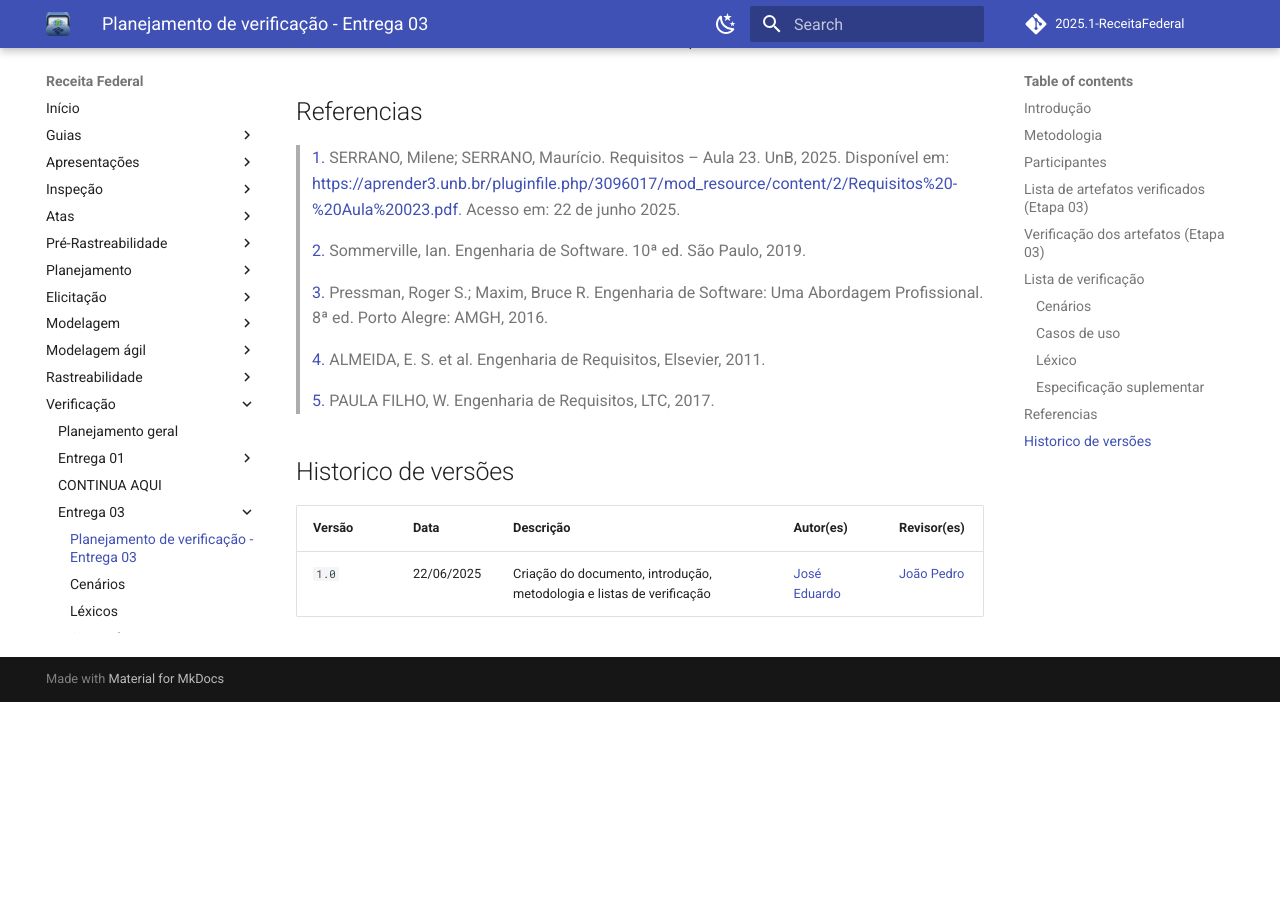
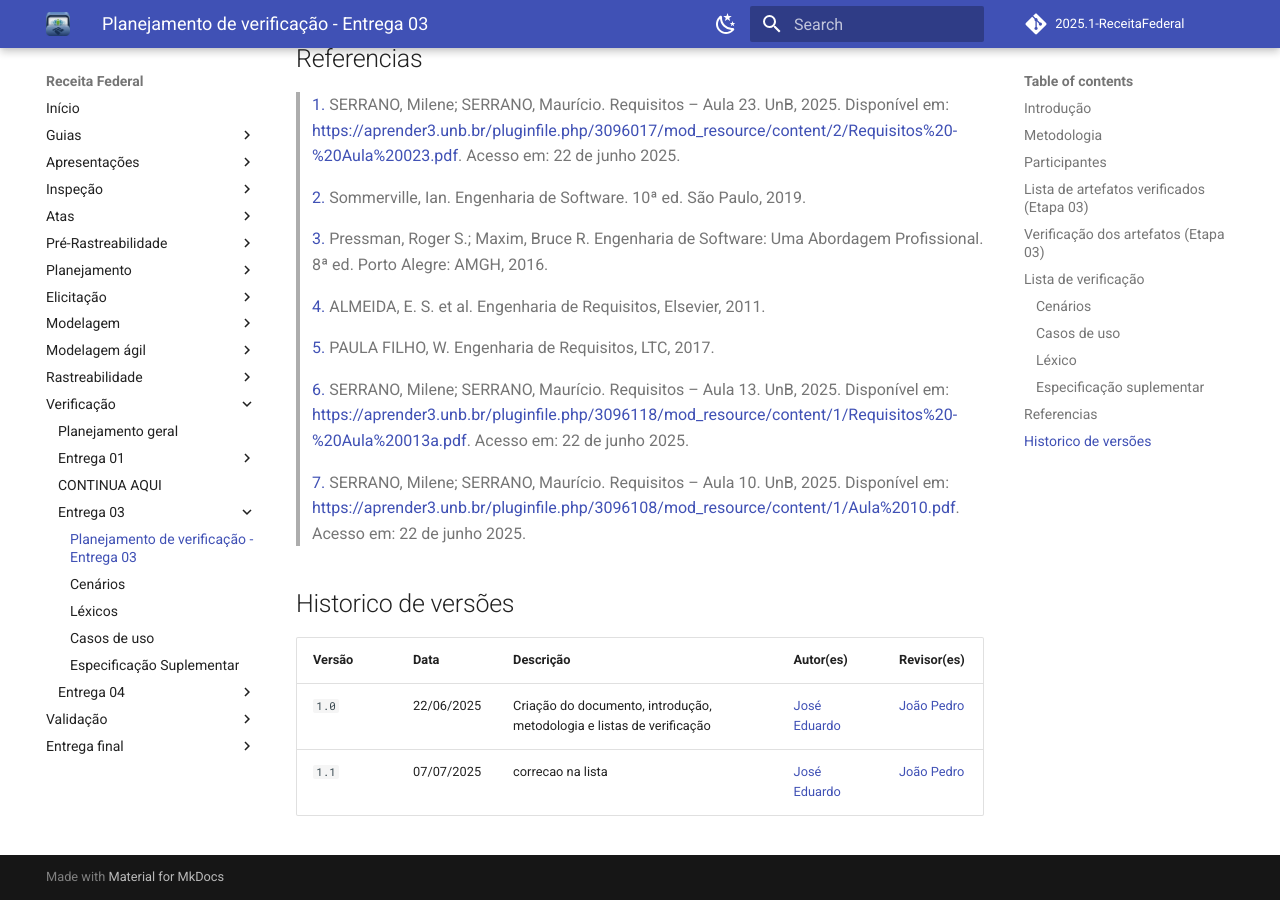
Before and after one commit to Requisitos-de-Software/2025.1-Meu-INSS, an MkDocs documentation site: the page built from docs/verificacao/entrega3/planejamento3.md, in a window 1280 px wide and 900 px high, scrolled down 5011 px. Built offline with MkDocs 1.6.1 and Material for MkDocs 9.7.7, drawn with Linux system fonts in a browser that asks for light colours; comment, search, counter and statistics services are not loaded; before the commit the page ends 5713 px from its top, so only the background shows below that; some of the changed lines change nothing that is shown; some of the changed text lies outside the part shown.

Commit message:
add correcoes casos de uso

```diff
--- a/docs/verificacao/entrega3/planejamento3.md
+++ b/docs/verificacao/entrega3/planejamento3.md
@@ -73,9 +73,9 @@
 | 02 | O ator principal está do lado esquerdo do sistema no diagrama de caso de uso?             | [José Eduardo](https://github.com/jevprado) | [Lista de verificao - Professor André Barros]()                                |                       |
 | 03 | Os atores estão fora da caixa de limite do sistema no diagrama de caso de uso?                 |[José Eduardo](https://github.com/jevprado) | [Lista de verificao - Professor André Barros]()                     |                       |
 | 04 | A especificação do diagrama de caso de uso (com Nome, Descrição, Atores, PréCondição,Pós-Condição,  Fluxo Principal, Fluxo Alternativo e Fluxo de Exceção etc.)?          | [José Eduardo](https://github.com/jevprado) | [Lista de verificao - Professor André Barros]()                  |                       |
-| 5 | As exceções e fluxos alternativos estão devidamente identificados e descritos.                     | [José Eduardo](https://github.com/jevprado) | Sommerville, Ian. Engenharia de Software. 10ª ed. São Paulo, 2019.              |                       |
-| 06 | 	O caso de uso possui pré-condições e pós-condições claramente definidas. | [José Eduardo](https://github.com/jevprado) | Pressman, Roger S.; Maxim, Bruce R. Engenharia de Software: Uma Abordagem Profissional. 8ª ed. Porto Alegre: AMGH, 2016. |                       |
-| 07 | 	Há rastreabilidade entre o caso de uso e os requisitos funcionais relacionados. | [José Eduardo](https://github.com/jevprado) | ALMEIDA, E. S. et al. Engenharia de Requisitos, Elsevier, 2011.                   |
+| 5 | As exceções e fluxos alternativos estão devidamente identificados e descritos.                     | [José Eduardo](https://github.com/jevprado) | ![](../../assets/docs-verificacao/fluxo-alt.png)            |                       |
+| 06 | 	O caso de uso possui pré-condições e pós-condições claramente definidas. | [José Eduardo](https://github.com/jevprado) | ![](../../assets/docs-verificacao/uc02.png)|                       |
+| 07 | 	Há rastreabilidade entre o caso de uso e os requisitos funcionais relacionados. | [José Eduardo](https://github.com/jevprado) | ![](../../assets/docs-verificacao/uc01.png)                   |
 
 <font size="3"><p style="text-align: center">Fonte: [Jose Eduardo](https://github.com/jevprado), 2025.</p></font>
 
@@ -128,6 +128,10 @@
 >
 > <a>5.</a> PAULA FILHO, W. Engenharia de Requisitos, LTC, 2017.
 >
+> <a>6.</a> SERRANO, Milene; SERRANO, Maurício. Requisitos – Aula 13. UnB, 2025. Disponível em: [https://aprender3.unb.br/pluginfile.php/3096118/mod_resource/content/1/Requisitos%20-%20Aula%20013a.pdf](https://aprender3.unb.br/pluginfile.php/3096118/mod_resource/content/1/Requisitos%20-%20Aula%20013a.pdf). Acesso em: 22 de junho 2025.
+>
+> <a>7.</a> SERRANO, Milene; SERRANO, Maurício. Requisitos – Aula 10. UnB, 2025. Disponível em: [https://aprender3.unb.br/pluginfile.php/3096108/mod_resource/content/1/Aula%2010.pdf](https://aprender3.unb.br/pluginfile.php/3096108/mod_resource/content/1/Aula%2010.pdf). Acesso em: 22 de junho 2025.
+>
 
 
 ## Historico de versões
@@ -135,3 +139,4 @@
 | Versão | Data       | Descrição                                      | Autor(es)                                      | Revisor(es)                                    |
 | ------ | ---------- | ---------------------------------------------- | ---------------------------------------------- | ---------------------------------------------- |
 | `1.0`   | 22/06/2025 | Criação do documento, introdução, metodologia e listas de verificação | [José Eduardo](https://github.com/jevprado)    | [João Pedro](https://github.com/JpRodrigues2) |
+| `1.1`   | 07/07/2025 | correcao na lista | [José Eduardo](https://github.com/jevprado)    | [João Pedro](https://github.com/JpRodrigues2) |
```
Also changed, not shown: docs/assets/docs-verificacao/fluxo-alt.png (added), docs/assets/docs-verificacao/uc01.png (added), docs/assets/docs-verificacao/uc02.png (added).
